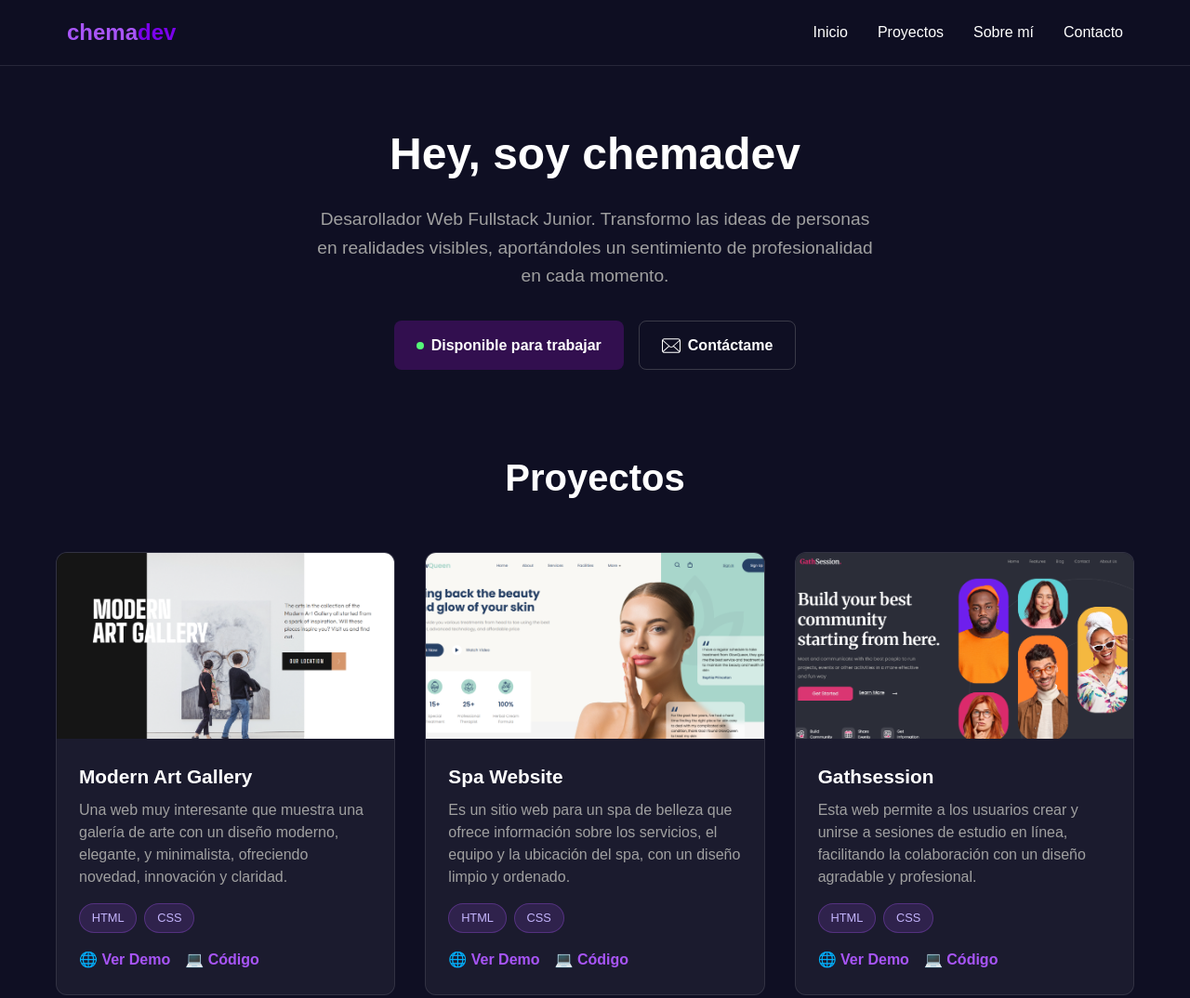
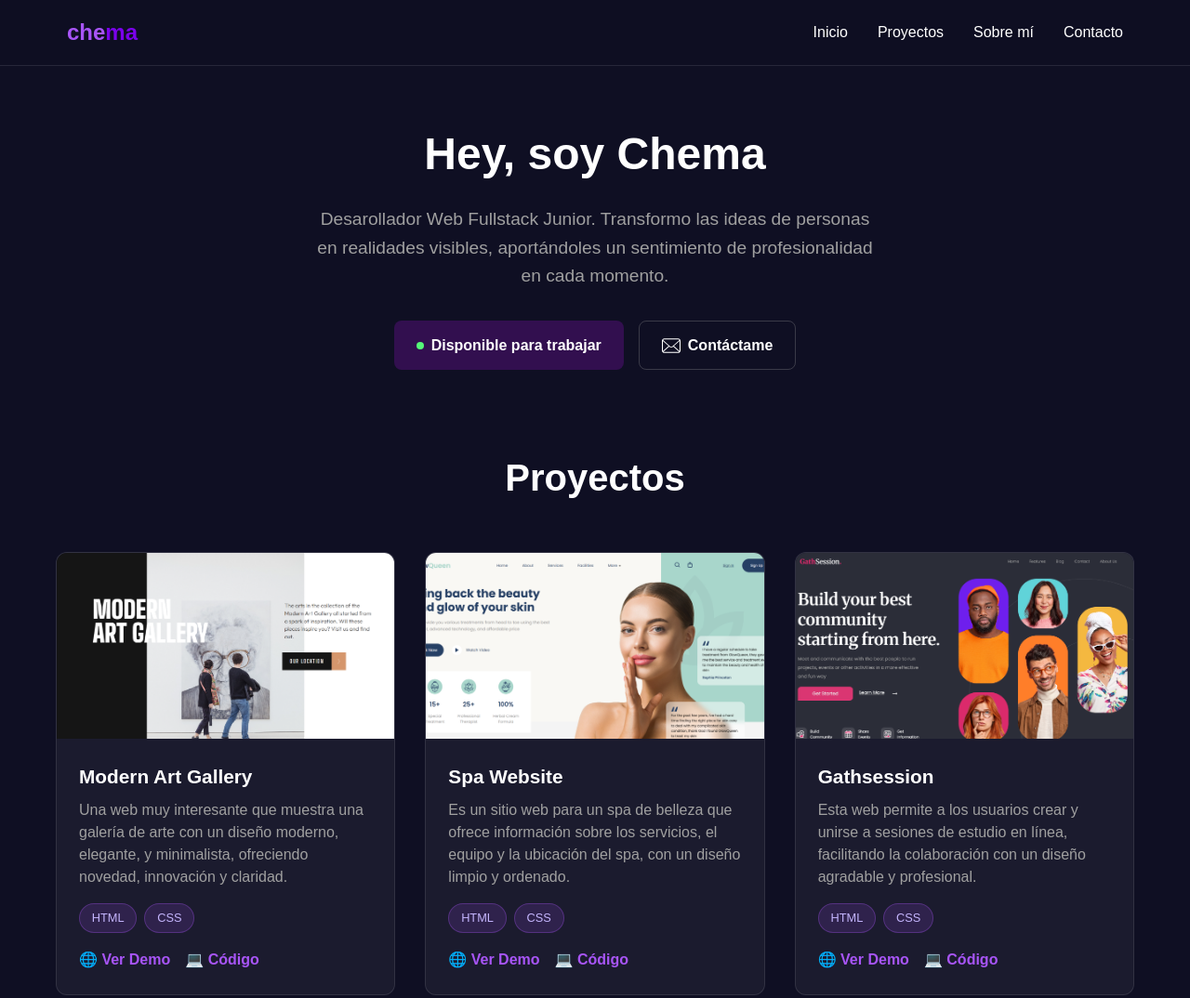
Before and after one commit to chemicola/Mi_Portfolio, a website built with webpack: page index.html in a window 1280 px wide. Shown: the top 1074 px of the page at 93% size. Built offline with nearby package versions, Linux system fonts and the light colour scheme.

Commit message:
Update portfolio title and logo name

```diff
--- a/index.html
+++ b/index.html
@@ -3,14 +3,14 @@
 <head>
     <meta charset="UTF-8">
     <meta name="viewport" content="width=device-width, initial-scale=1.0">
-    <title>chemadev - Portfolio</title>
+    <title>chema - Portfolio</title>
     <link rel="stylesheet" href="css/style.css">
 </head>
 
 <body>
     <header>
         <nav>
-            <div class="logo">chema<span>dev</span></div>
+            <div class="logo">che<span>ma</span></div>
             <ul class="enlaces-navegacion">
                 <li><a href="#inicio">Inicio</a></li>
                 <li><a href="#proyectos">Proyectos</a></li>
@@ -22,7 +22,7 @@
 
     <main>
         <section id="inicio" class="seccion-principal">
-            <h1>Hey, soy chemadev</h1>
+            <h1>Hey, soy Chema</h1>
             <p> Desarollador Web Fullstack Junior. Transformo las ideas de personas en realidades visibles, aportándoles un sentimiento de profesionalidad en cada momento.</p>
 
             <div class="botones-principales">
```
